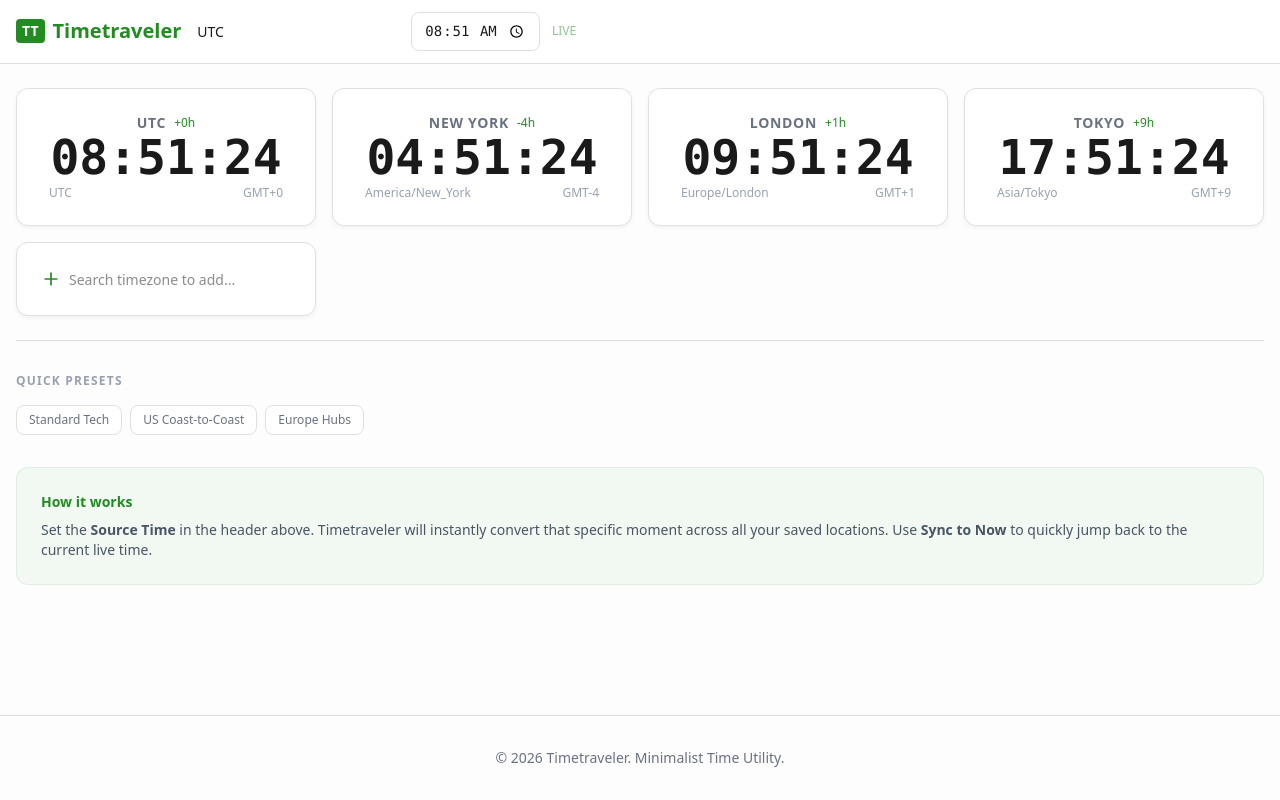
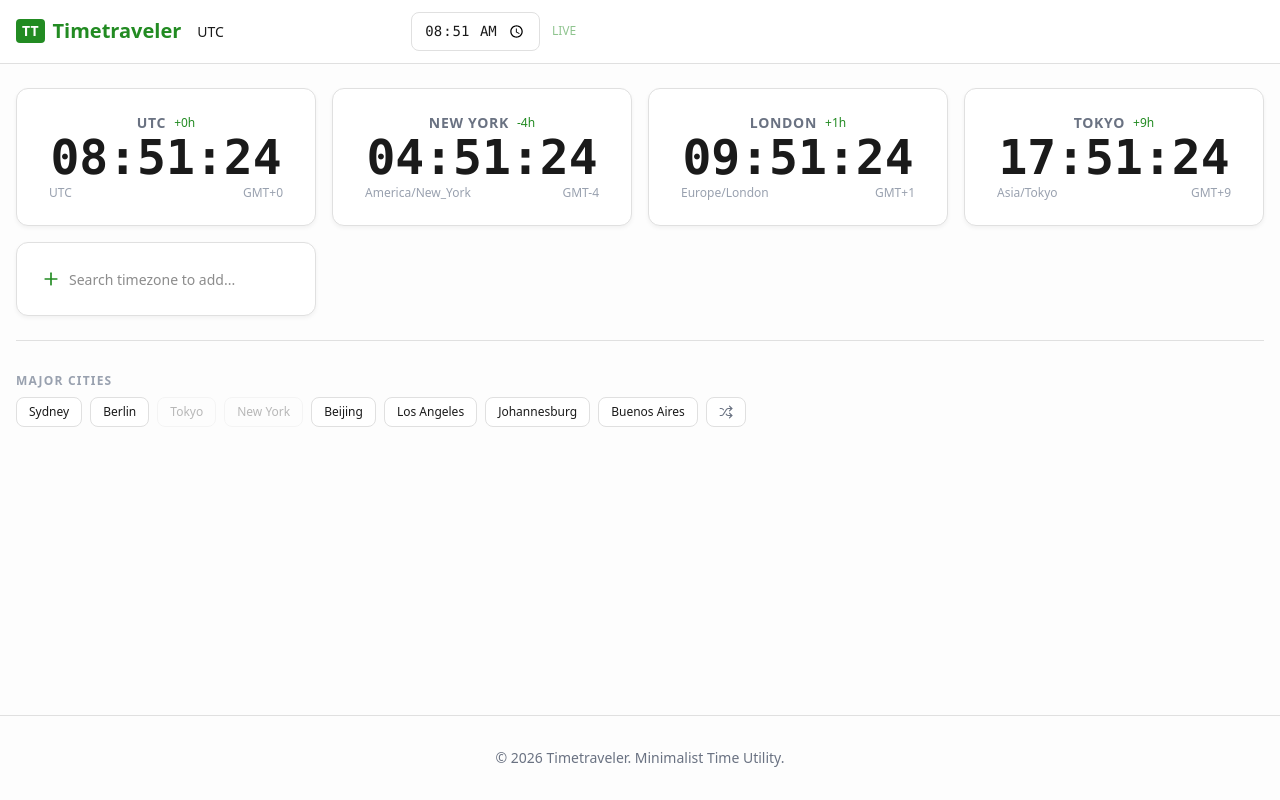
Before and after one commit to homingli/timetraveler, a Next.js app: page / in a window 1280 px wide. Built offline with nearby package versions, Linux system fonts and the light colour scheme.

Commit message:
refactor: replace quick presets with randomized major city buttons; remove 'How it works' section

```diff
--- a/src/app/page.tsx
+++ b/src/app/page.tsx
@@ -7,14 +7,6 @@ export default function Home() {
         <Converter />
       </section>
 
-      <section className="bg-brand-muted/50 p-6 rounded-xl border border-brand/10 text-sm text-gray-600">
-        <h3 className="font-bold text-brand mb-2">How it works</h3>
-        <p>
-          Set the <strong>Source Time</strong> in the header above.
-          Timetraveler will instantly convert that specific moment across all your saved locations.
-          Use <strong>Sync to Now</strong> to quickly jump back to the current live time.
-        </p>
-      </section>
     </div>
   );
 }
--- a/src/components/Converter.tsx
+++ b/src/components/Converter.tsx
@@ -2,7 +2,7 @@
 
 import { useTimeContext } from '@/hooks/useTimeContext';
 import { formatTime, convertTimezone, getHourOffset } from '@/lib/timeUtils';
-import { X, Plus, Copy, Check, ArrowLeftRight } from 'lucide-react';
+import { X, Plus, Copy, Check, ArrowLeftRight, Shuffle } from 'lucide-react';
 import { useState, useEffect } from 'react';
 import { TimezoneInput } from './TimezoneInput';
 
@@ -20,7 +20,6 @@ export const Converter = () => {
       setTimezones((Intl as any).supportedValuesOf('timeZone'));
     }
   }, []);
-
 
 
   const handleCopy = (text: string, id: string) => {
@@ -43,15 +42,39 @@ export const Converter = () => {
     setBaseTime(converted);
   };
 
-  const PRESETS = [
-    { name: 'Standard Tech', zones: ['UTC', 'America/Los_Angeles', 'America/New_York', 'Europe/London', 'Asia/Tokyo', 'Asia/Hong_Kong'] },
-    { name: 'US Coast-to-Coast', zones: ['America/Los_Angeles', 'America/Denver', 'America/Chicago', 'America/New_York'] },
-    { name: 'Europe Hubs', zones: ['Europe/London', 'Europe/Paris', 'Europe/Berlin', 'Europe/Istanbul'] },
+  const MAJOR_CITIES = [
+    { city: 'New York', zone: 'America/New_York' },
+    { city: 'Los Angeles', zone: 'America/Los_Angeles' },
+    { city: 'London', zone: 'Europe/London' },
+    { city: 'Paris', zone: 'Europe/Paris' },
+    { city: 'Berlin', zone: 'Europe/Berlin' },
+    { city: 'Moscow', zone: 'Europe/Moscow' },
+    { city: 'Dubai', zone: 'Asia/Dubai' },
+    { city: 'Tokyo', zone: 'Asia/Tokyo' },
+    { city: 'Beijing', zone: 'Asia/Shanghai' },
+    { city: 'Sydney', zone: 'Australia/Sydney' },
+    { city: 'Singapore', zone: 'Asia/Singapore' },
+    { city: 'Mumbai', zone: 'Asia/Kolkata' },
+    { city: 'Toronto', zone: 'America/Toronto' },
+    { city: 'Mexico City', zone: 'America/Mexico_City' },
+    { city: 'Buenos Aires', zone: 'America/Buenos_Aires' },
+    { city: 'Johannesburg', zone: 'Africa/Johannesburg' },
   ];
+  const CITIES_DISPLAY_COUNT_DEFAULT = 8;
+  const [citiesDisplay, setCitiesDisplay] = useState<{ city: string; zone: string }[]>([]);
 
-  const handleApplyPreset = (zones: string[]) => {
-    zones.forEach(zone => addTargetZone(zone));
+  const shuffleCities = () => {
+    const shuffled = MAJOR_CITIES
+      .slice()
+      .sort(() => Math.random() - 0.5)
+      .slice(0, Math.min(CITIES_DISPLAY_COUNT_DEFAULT, MAJOR_CITIES.length))
+      .map(c => ({ city: c.city, zone: c.zone }));
+    setCitiesDisplay(shuffled);
   };
+
+  useEffect(() => {
+    shuffleCities();
+  }, []);
 
   return (
     <div className="space-y-6">
@@ -138,17 +161,25 @@ export const Converter = () => {
       </div>
 
       <div className="pt-8 border-t border-[var(--border)]">
-        <h3 className="text-xs font-bold text-gray-400 uppercase tracking-widest mb-4">Quick Presets</h3>
+        <h3 className="text-xs font-bold text-gray-400 uppercase tracking-widest mb-2">Major Cities</h3>
         <div className="flex flex-wrap gap-2">
-          {PRESETS.map(preset => (
+          {citiesDisplay.map(c => (
             <button
-              key={preset.name}
-              onClick={() => handleApplyPreset(preset.zones)}
-              className="text-xs px-3 py-1.5 rounded-lg border border-[var(--border)] hover:border-brand hover:text-brand transition-colors text-gray-500 font-medium bg-[var(--card-bg)]"
+              key={c.zone}
+              onClick={() => addTargetZone(c.zone)}
+              disabled={targetZones.includes(c.zone)}
+              className="text-xs px-3 py-1.5 rounded-lg border border-[var(--border)] hover:border-brand hover:text-brand transition-colors font-medium bg-[var(--card-bg)] disabled:opacity-30 disabled:hover:border-[var(--border)] disabled:hover:text-gray-500"
             >
-              {preset.name}
+              {c.city}
             </button>
           ))}
+          <button
+            onClick={shuffleCities}
+            aria-label="Shuffle cities"
+            className="text-xs px-3 py-1.5 rounded-lg border border-[var(--border)] hover:border-brand hover:text-brand transition-colors text-gray-500 font-medium bg-[var(--card-bg)]"
+          >
+            <Shuffle size={14} />
+          </button>
         </div>
       </div>
     </div>
```
